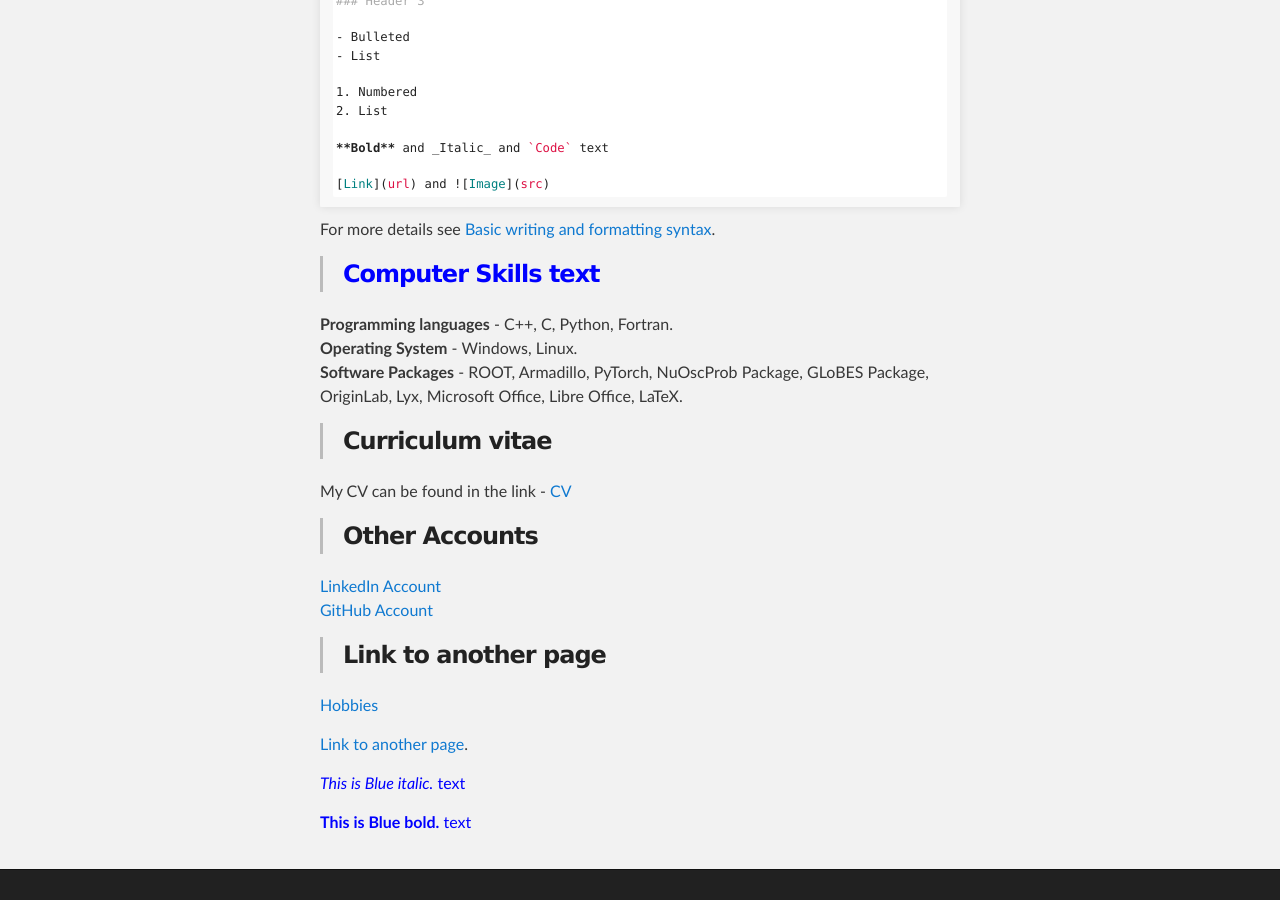
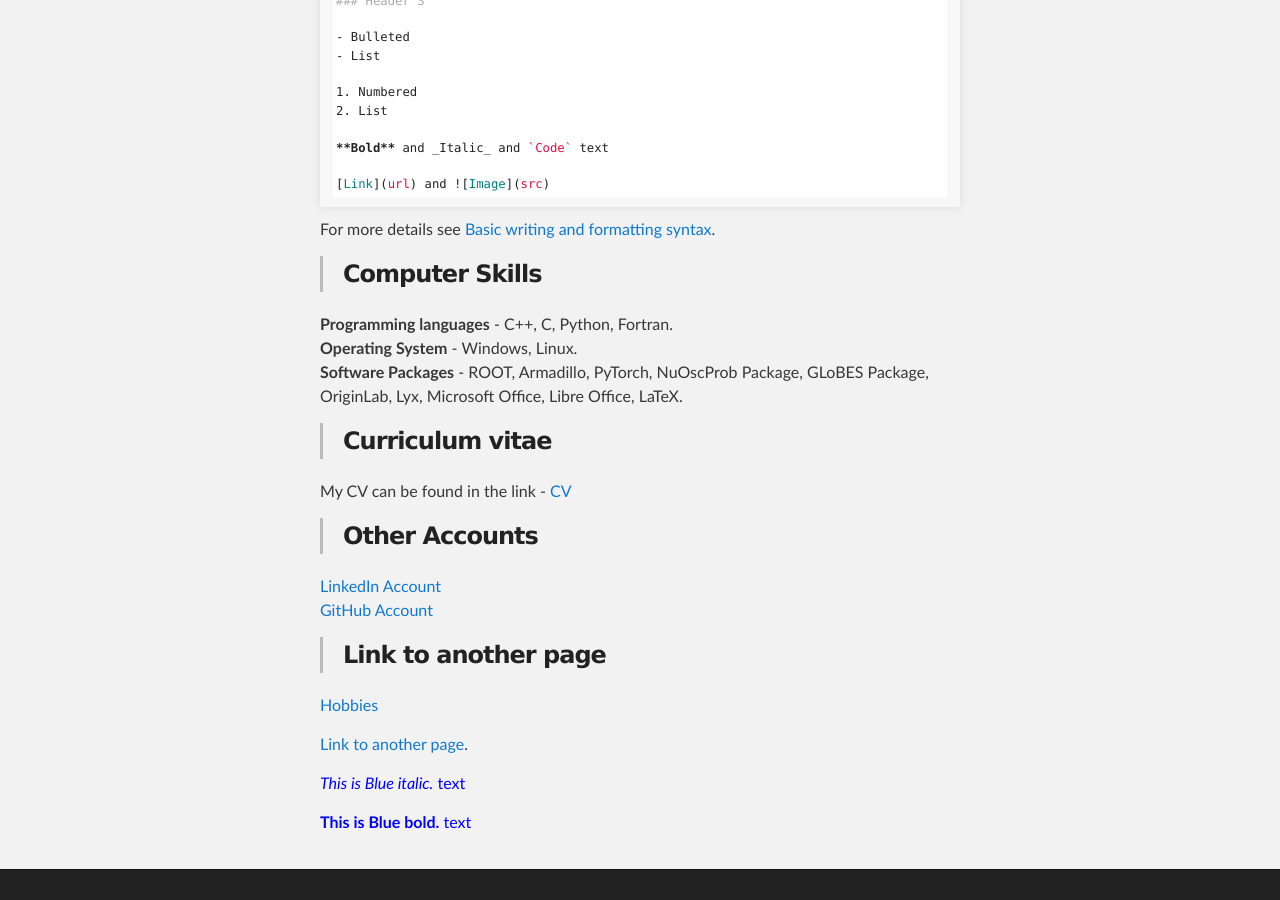
Before and after one commit to Arnab-Sarker/aaaa, a Jekyll site: the page built from index.md, in a window 1280 px wide and 900 px high, scrolled down 1111 px. Built offline with Jekyll 4.4.1, drawn with Linux system fonts in a browser that asks for light colours; our own code applies the rules of GitHub Pages for plain Markdown files.

Commit message:
Update index.md

```diff
--- a/index.md
+++ b/index.md
@@ -50,7 +50,7 @@ Syntax highlighted code block
 
 For more details see [Basic writing and formatting syntax](https://docs.github.com/en/github/writing-on-github/getting-started-with-writing-and-formatting-on-github/basic-writing-and-formatting-syntax).
 
->### <span style="color:blue"> Computer Skills text</span>
+>### Computer Skills
 
 **Programming languages** -  C++, C, Python, Fortran.
 **Operating System** - Windows, Linux.
```
